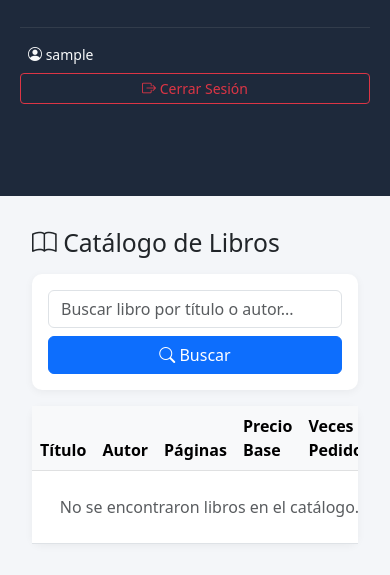
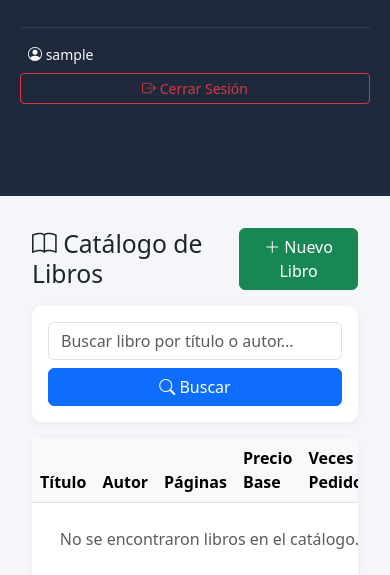
Before and after one commit to yandivd/erp_vargas_editorial, a Django app: page /pedidos/libros/ in a window 390 px wide. Shown: the part 648-1223 px from the top of the page. Run offline with Django 5.2, Linux system fonts and the light colour scheme; the visitor is signed in with stand-in values (Sample User, id 1); data that the repository does not hold is empty.

Commit message:
create book

```diff
--- a/pedidos/urls.py
+++ b/pedidos/urls.py
@@ -17,4 +17,5 @@ urlpatterns = [
     path('<int:pk>/imprimir-servicio/', views.imprimir_orden_servicio, name='imprimir_servicio'),
     path('libros/<int:libro_id>/fabricar/', views.fabricar_para_stock, name='fabricar_stock'),
     path('<int:pk>/asignar-cliente/', views.asignar_cliente_y_cobrar, name='asignar_cliente'),
+    path('libros/nuevo/', views.crear_libro, name='crear_libro'),
 ]
--- a/pedidos/views.py
+++ b/pedidos/views.py
@@ -326,3 +326,23 @@ def asignar_cliente_y_cobrar(request, pk):
         'pedido': pedido,
         'clientes': clientes
     })
+
+def crear_libro(request):
+    if request.method == 'POST':
+        titulo = request.POST.get('titulo')
+        autor = request.POST.get('autor', '')
+        paginas = request.POST.get('paginas')
+        precio = request.POST.get('precio', 0)
+
+        if titulo and paginas:
+            Book.objects.create(
+                titulo=titulo,
+                autor=autor,
+                paginas=int(paginas),
+                precio=Decimal(precio) if precio else Decimal('0')
+            )
+            messages.success(request, f'Libro "{titulo}" agregado al catálogo.')
+        else:
+            messages.error(request, 'El título y las páginas son obligatorios.')
+
+    return redirect('pedidos:lista_libros')
--- a/templates/pedidos/libros_lista.html
+++ b/templates/pedidos/libros_lista.html
@@ -5,6 +5,9 @@
 {% block content %}
 <div class="d-flex justify-content-between align-items-center mb-3">
     <h2 class="mb-0"><i class="bi bi-book"></i> Catálogo de Libros</h2>
+    <button type="button" class="btn btn-success" data-bs-toggle="modal" data-bs-target="#modalNuevoLibro">
+        <i class="bi bi-plus-lg"></i> Nuevo Libro
+    </button>
 </div>
 
 <div class="card card-kpi p-3 mb-3">
@@ -57,4 +60,83 @@
         </table>
     </div>
 </div>
+
+<!-- Modal Nuevo Libro -->
+<div class="modal fade" id="modalNuevoLibro" tabindex="-1">
+    <div class="modal-dialog">
+        <form method="post" action="{% url 'pedidos:crear_libro' %}">
+            {% csrf_token %}
+            <div class="modal-content">
+                <div class="modal-header">
+                    <h5 class="modal-title"><i class="bi bi-book"></i> Nuevo Libro en Catálogo</h5>
+                    <button type="button" class="btn-close" data-bs-dismiss="modal"></button>
+                </div>
+                <div class="modal-body">
+                    <div class="mb-3">
+                        <label class="form-label">Título *</label>
+                        <input type="text" name="titulo" class="form-control" required>
+                    </div>
+                    <div class="mb-3">
+                        <label class="form-label">Autor</label>
+                        <input type="text" name="autor" class="form-control">
+                    </div>
+                    <div class="row g-2 mb-3">
+                        <div class="col-md-6">
+                            <label class="form-label">Páginas *</label>
+                            <input type="number" name="paginas" id="nuevo_libro_paginas" class="form-control" min="1" required>
+                        </div>
+                        <div class="col-md-6">
+                            <label class="form-label">Precio ($)</label>
+                            <input type="number" name="precio" id="nuevo_libro_precio" class="form-control" step="0.01" min="0" value="0">
+                            <small id="precio-aviso" class="text-muted" style="display:none;">
+                                <i class="bi bi-calculator"></i> Calculando precio sugerido...
+                            </small>
+                        </div>
+                    </div>
+                </div>
+                <div class="modal-footer">
+                    <button type="button" class="btn btn-outline-secondary" data-bs-dismiss="modal">Cancelar</button>
+                    <button type="submit" class="btn btn-success">Guardar Libro</button>
+                </div>
+            </div>
+        </form>
+    </div>
+</div>
 {% endblock %}
+
+{% block extra_js %}
+<script>
+document.addEventListener('DOMContentLoaded', function() {
+    const inputPaginas = document.getElementById('nuevo_libro_paginas');
+    const inputPrecio = document.getElementById('nuevo_libro_precio');
+    const aviso = document.getElementById('precio-aviso');
+
+    if (inputPaginas && inputPrecio) {
+        inputPaginas.addEventListener('input', function() {
+            const paginas = this.value;
+
+            if (paginas && paginas >= 1) {
+                aviso.style.display = 'block';
+
+                // Hacemos la petición AJAX a la misma vista que usa el modal de pedidos
+                fetch(`/pedidos/calcular-costo/?paginas=${paginas}&lleva_scotch=false`)
+                    .then(r => r.json())
+                    .then(data => {
+                        if (data.ok) {
+                            // Actualizamos el precio con el sugerido por el sistema
+                            inputPrecio.value = data.costo.precio_sugerido;
+                        }
+                        aviso.style.display = 'none';
+                    })
+                    .catch(() => {
+                        aviso.style.display = 'none';
+                    });
+            } else {
+                inputPrecio.value = 0;
+                aviso.style.display = 'none';
+            }
+        });
+    }
+});
+</script>
+{% endblock %}
```
